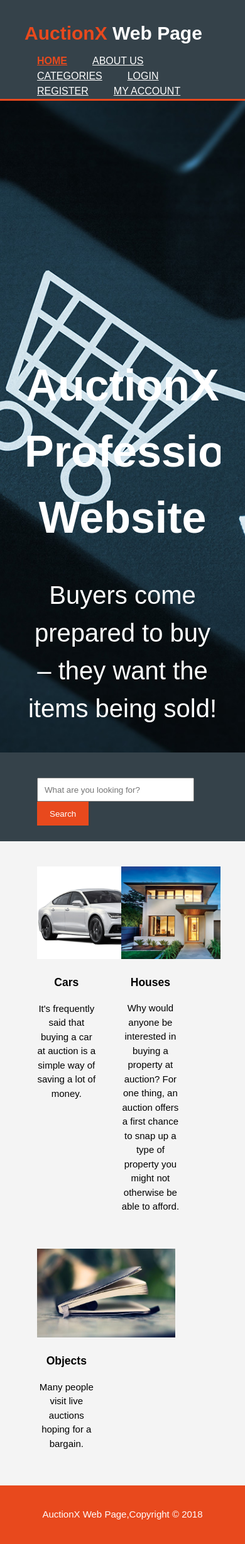
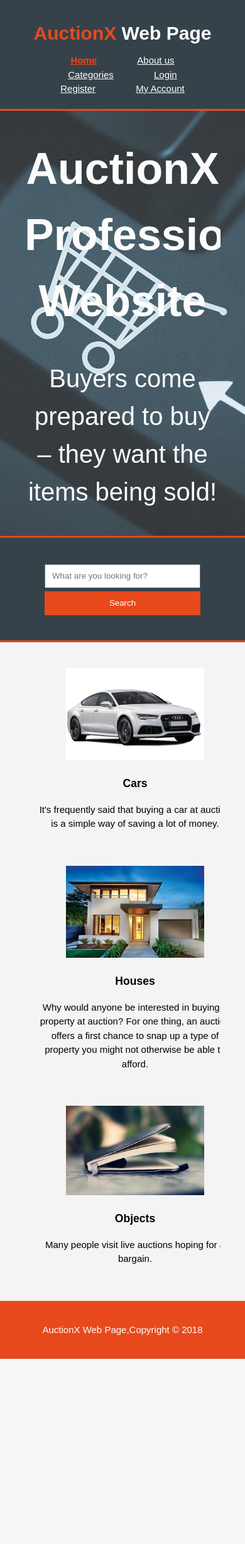
Before and after one commit to alexzahariadanut/Project-Tw, a PHP site: page / in a window 390 px wide. Shown: the whole page at 63% size. After the commit the page ends 2158 px from the top, so only its background shows below. Run offline with PHP 8.4, Linux system fonts and the light colour scheme.

Commit message:
Update style.css

```diff
--- a/style.css
+++ b/style.css
@@ -40,14 +40,13 @@ header{
 header a{
 	color:#ffffff;
 	text-decoration:nome;
-	text-transform: uppercase;
-	font-size:16px;
+	font-size:100%;
 }
 
 header li{
 	float:left;
 	display:inline;
-	padding:0 20px 0 20px ;
+	padding:0 30px 0 30px ;
 
 }
 /* Mut butoanele in coltul din dreapta sus */
@@ -67,9 +66,9 @@ header nav{
 /* Colorez AuctionX si butonul HOME in portocaliu */
 header .highlight, header .current a{
 	color:#e8491d;
+
 	font-weight:bold;
 }
-
 /*Efect la scris */
 header a:hover{
 	color:#cccccc;
@@ -80,32 +79,59 @@ header a:hover{
 
 #showcase{
 	background:url('../img/12.jpg');
+	opacity:0.8;
+	filter:alpha(opacity=100);
 	background-size: cover;
 	background-position:center;
+
+}
+#showcase p{
 	text-align:center;
 	color:#ffffff;
+	opacity:1.0 !important;
+
 }
 
 #showcase h1{
 	margin-top:400px;
 	font-size:70px;
 	margin-bottom:30px;
+	text-align:center;
+	opacity:1.0 !important;
+	color:#ffffff;
 }
 
 #showcase p{
 	font-size:40px;
 }
 
-
-#newsletter{
+#newsletter2{
+	border-bottom:#e8491d 3px solid;
+	border-top:#e8491d 3px solid;
 	padding:25px;
 	color:#ffffff;
 	background:#35424a;
 }
 
+
+#newsletter2 form{
+	float:center;
+	font-size:20px;
+	margin-top:1%;
+}
+
+#newsletter{
+	border-bottom:#e8491d 3px solid;
+	border-top:#e8491d 3px solid;
+	padding:40px;
+	color:#ffffff;
+	background:#35424a;
+}
+
+
 #newsletter form{
 	float:right;
-	margin-top:15px;
+	margin-top:1%;
 }
 
 #newsletter input[type="search"]{
@@ -130,6 +156,7 @@ header a:hover{
 	width:220px;
 }
 
+
 footer{
 	padding:20px;
 	margin-top:20px;
@@ -137,3 +164,32 @@ footer{
 	background-color:#e8491d;
 	text-align:center;
 }
+
+@media(max-width:768px){
+	header #branding,
+	header nav,
+	header nav li,
+	newsletter h1,
+	#newsletter form,
+	#boxes .box{
+		float:none;
+		text-align:center;
+		width:100%;
+	}
+	header{
+	padding-bottom:20px;
+	}
+	#showcase h1{
+		margin-top:40px;
+	}
+
+	#newsletter button{
+		display:block;
+		width:100%;
+	}
+
+	#newsletter form input[type="search"]{
+		width:100%;
+		margin-bottom:5px;
+	}
+}
```
